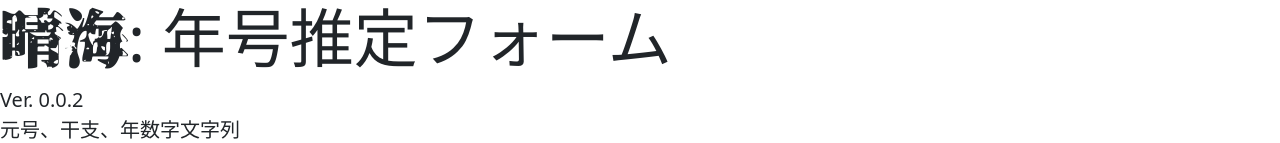
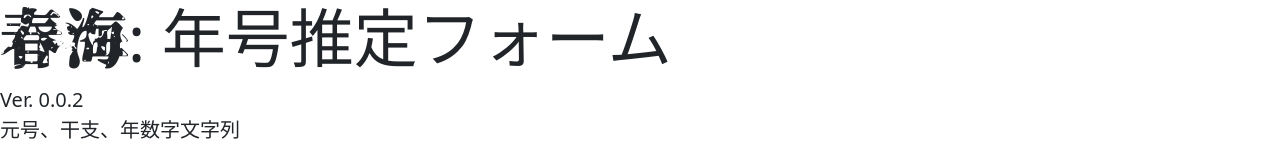
Before and after one commit to code4history/Harumi, a website built with webpack: page index.html in a window 1280 px wide. Shown: the top 143 px of the page. Built offline with nearby package versions, Linux system fonts and the light colour scheme.

Commit message:
春海が晴海になっていたので修正

```diff
--- a/index.html
+++ b/index.html
@@ -27,7 +27,7 @@
   </style>
 </head>
 <body>
-<h1 class="display-3"><span class="genkai">晴海</span>: 年号推定フォーム</h1>
+<h1 class="display-3"><span class="genkai">春海</span>: 年号推定フォーム</h1>
 <span class="lead">Ver. 0.0.2</span>
 <div class="mb-3">
   <label for="era_text" class="lead">元号、干支、年数字文字列</label>
```
Also changed, not shown: fonts/genkai-sub.woff, fonts/genkai-sub.woff2.
